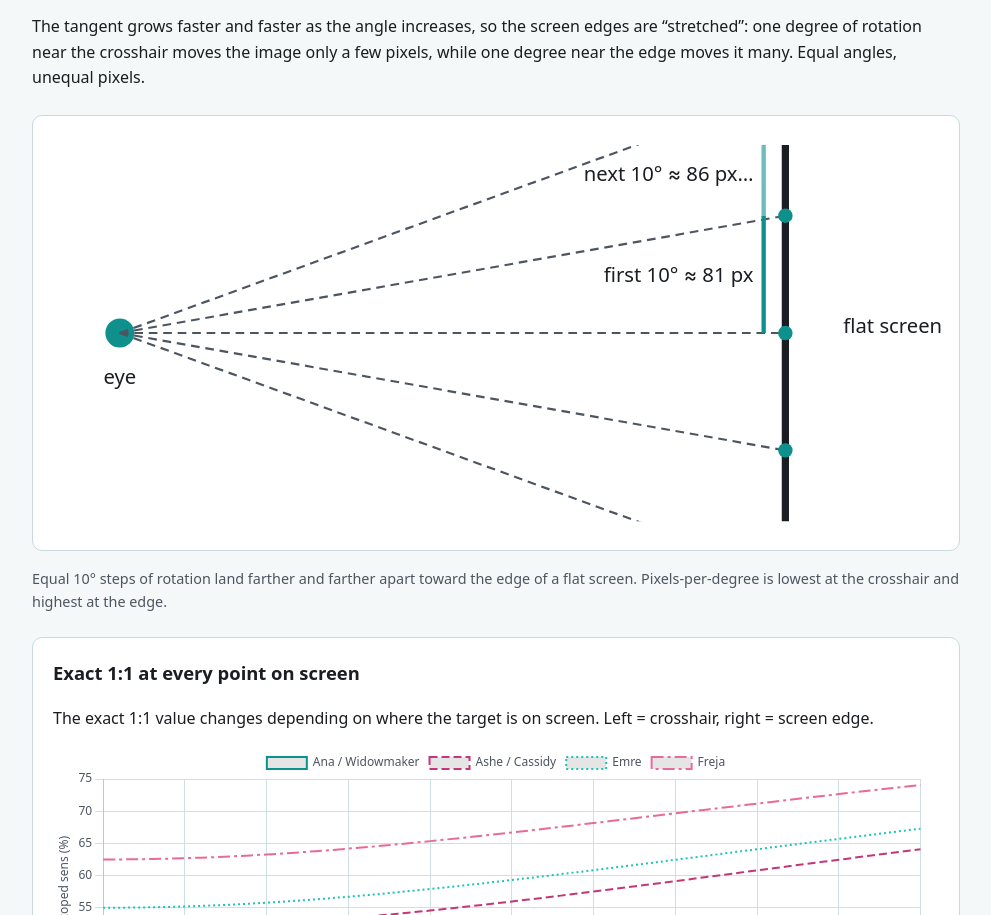
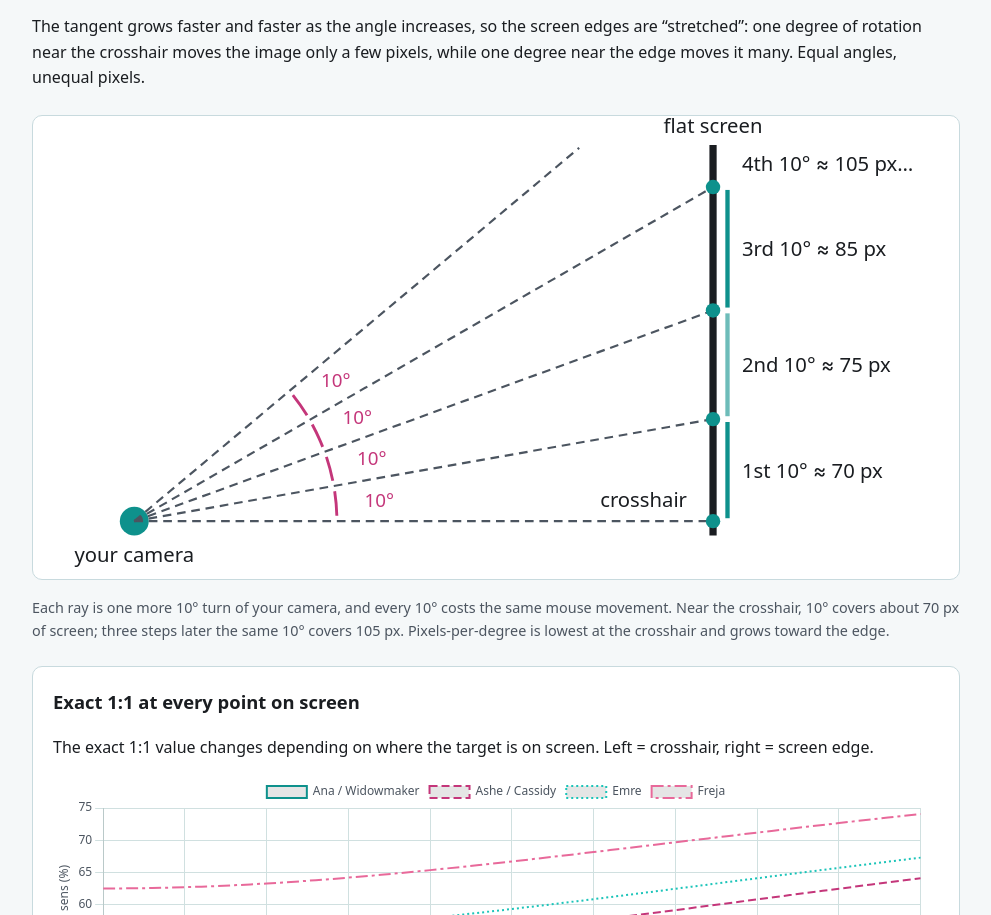
Before and after one commit to JorSanders/game-sens, a plain HTML site: page index.html in a window 1280 px wide. Shown: the part 1086-2001 px from the top of the page, without its empty margins (144-1135 px from the left). Drawn offline with nearby package versions, Linux system fonts and the light colour scheme.

Commit message:
Redesign tangent diagram for clarity
Replace the two-sided eye diagram with a one-sided fan from "your
camera": explicit 10-degree angle arcs at the origin and a measured
pixel gap per step (70/75/85/105 px) so the stretch toward the screen
edge is directly readable.

Co-Authored-By: Claude Fable 5 <noreply@anthropic.com>

```diff
--- a/css/style.css
+++ b/css/style.css
@@ -182,6 +182,8 @@ td.your-value { font-weight: 700; color: var(--accent2); }
 .d-screen { stroke: var(--text); stroke-width: 5; }
 .d-rays line { stroke: var(--text-muted); stroke-width: 1.5; stroke-dasharray: 6 4; }
 .d-hits circle { fill: var(--accent); }
+.d-arcs path { fill: none; stroke: var(--accent2); stroke-width: 2; }
+.d-angle text { fill: var(--accent2); font-size: 13px; font-family: inherit; }
 .d-label { fill: var(--text); font-size: 14px; font-family: inherit; }
 .d-brace { stroke: var(--accent); stroke-width: 3; }
 .d-brace2 { opacity: 0.6; }
--- a/index.html
+++ b/index.html
@@ -112,41 +112,60 @@
     </p>
 
     <figure class="diagram-figure">
-      <svg viewBox="0 0 640 300" class="diagram" role="img"
+      <svg viewBox="0 0 640 320" class="diagram" role="img"
            aria-labelledby="diagram-title diagram-desc">
-        <title id="diagram-title">Top-down view of an eye looking at a flat screen</title>
-        <desc id="diagram-desc">Rays leave the eye at equal 10-degree steps. Where they land on the flat screen, the spacing between landing points grows wider toward the screen edge, showing the tangent stretch.</desc>
-        <!-- eye -->
-        <circle cx="60" cy="150" r="10" class="d-eye"/>
-        <text x="60" y="185" text-anchor="middle" class="d-label">eye</text>
+        <title id="diagram-title">Top-down view of the game camera turning in equal 10-degree steps toward a flat screen</title>
+        <desc id="diagram-desc">The camera sits at the bottom left, aimed at the crosshair on a flat screen. Rays leave the camera at equal 10-degree steps, marked with angle arcs. On the screen, the first 10-degree step covers about 70 pixels, the second about 75, the third about 85, and the fourth about 105: the same rotation covers more and more pixels toward the screen edge.</desc>
+        <!-- camera at (70,280); screen at x=470, so camera-to-screen distance = 400.
+             landing y = 280 - 400*tan(angle) for 0/10/20/30 degrees -->
+        <circle cx="70" cy="280" r="10" class="d-eye"/>
+        <text x="70" y="308" text-anchor="middle" class="d-label">your camera</text>
         <!-- flat screen (vertical line) -->
-        <line x1="520" y1="20" x2="520" y2="280" class="d-screen"/>
-        <text x="560" y="150" class="d-label">flat screen</text>
-        <!-- equal-angle rays from eye: 0, ±10, ±20, ±30 degrees.
-             landing y = 150 - 460*tan(angle) -->
+        <line x1="470" y1="20" x2="470" y2="290" class="d-screen"/>
+        <text x="470" y="12" text-anchor="middle" class="d-label">flat screen</text>
+        <text x="452" y="270" text-anchor="end" class="d-label">crosshair</text>
+        <!-- rays at 0, 10, 20, 30 degrees; the 40-degree ray exits past the drawn screen -->
         <g class="d-rays">
-          <line x1="60" y1="150" x2="520" y2="150"/>
-          <line x1="60" y1="150" x2="520" y2="68.9"/>
-          <line x1="60" y1="150" x2="520" y2="231.1"/>
-          <line x1="60" y1="150" x2="520" y2="-17.4" clip-path="url(#dclip)"/>
-          <line x1="60" y1="150" x2="520" y2="317.4" clip-path="url(#dclip)"/>
+          <line x1="70" y1="280" x2="470" y2="280"/>
+          <line x1="70" y1="280" x2="470" y2="209.5"/>
+          <line x1="70" y1="280" x2="470" y2="134.4"/>
+          <line x1="70" y1="280" x2="470" y2="49.1"/>
+          <line x1="70" y1="280" x2="377.5" y2="22"/>
         </g>
-        <clipPath id="dclip"><rect x="0" y="20" width="640" height="260"/></clipPath>
-        <!-- landing points at 0 and ±10 deg (±20 deg exits past the drawn screen edge) -->
+        <!-- equal-angle arcs: every step between rays is the same 10 degrees -->
+        <g class="d-arcs">
+          <path d="M 210.0 276.3 A 140 140 0 0 0 208.5 259.3"/>
+          <path d="M 207.2 252.1 A 140 140 0 0 0 202.8 235.6"/>
+          <path d="M 200.2 228.7 A 140 140 0 0 0 193.0 213.2"/>
+          <path d="M 189.4 206.9 A 140 140 0 0 0 179.6 192.9"/>
+        </g>
+        <g class="d-angle">
+          <text x="239.4" y="270.4" text-anchor="middle">10°</text>
+          <text x="234.2" y="241.0" text-anchor="middle">10°</text>
+          <text x="224.1" y="213.2" text-anchor="middle">10°</text>
+          <text x="209.3" y="187.5" text-anchor="middle">10°</text>
+        </g>
+        <!-- landing points -->
         <g class="d-hits">
-          <circle cx="520" cy="150" r="5"/>
-          <circle cx="520" cy="68.9" r="5"/>
-          <circle cx="520" cy="231.1" r="5"/>
+          <circle cx="470" cy="280" r="5"/>
+          <circle cx="470" cy="209.5" r="5"/>
+          <circle cx="470" cy="134.4" r="5"/>
+          <circle cx="470" cy="49.1" r="5"/>
         </g>
-        <!-- spacing braces / labels: first 10° spans 81 px, the next 10° spans 86 px and keeps growing -->
-        <text x="498" y="115" text-anchor="end" class="d-label">first 10° ≈ 81 px</text>
-        <text x="498" y="45"  text-anchor="end" class="d-label">next 10° ≈ 86 px…</text>
-        <line x1="505" y1="150" x2="505" y2="68.9" class="d-brace"/>
-        <line x1="505" y1="68.9" x2="505" y2="20" class="d-brace d-brace2"/>
+        <!-- on-screen distance covered by each equal 10-degree step -->
+        <line x1="480" y1="278" x2="480" y2="211.5" class="d-brace"/>
+        <line x1="480" y1="207.5" x2="480" y2="136.4" class="d-brace d-brace2"/>
+        <line x1="480" y1="132.4" x2="480" y2="51.1" class="d-brace"/>
+        <text x="490" y="250" class="d-label">1st 10° ≈ 70 px</text>
+        <text x="490" y="177" class="d-label">2nd 10° ≈ 75 px</text>
+        <text x="490" y="97"  class="d-label">3rd 10° ≈ 85 px</text>
+        <text x="490" y="38"  class="d-label">4th 10° ≈ 105 px…</text>
       </svg>
       <figcaption>
-        Equal 10° steps of rotation land farther and farther apart toward the edge of a flat
-        screen. Pixels-per-degree is lowest at the crosshair and highest at the edge.
+        Each ray is one more 10° turn of your camera, and every 10° costs the same mouse
+        movement. Near the crosshair, 10° covers about 70 px of screen; three steps later the
+        same 10° covers 105 px. Pixels-per-degree is lowest at the crosshair and grows toward
+        the edge.
       </figcaption>
     </figure>
 
```
